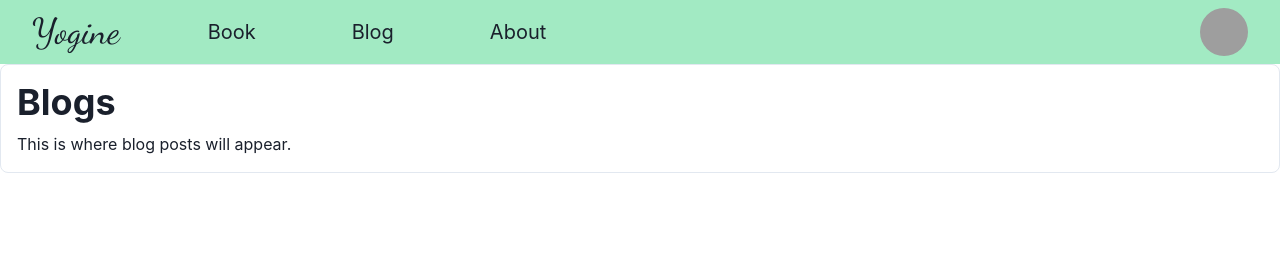
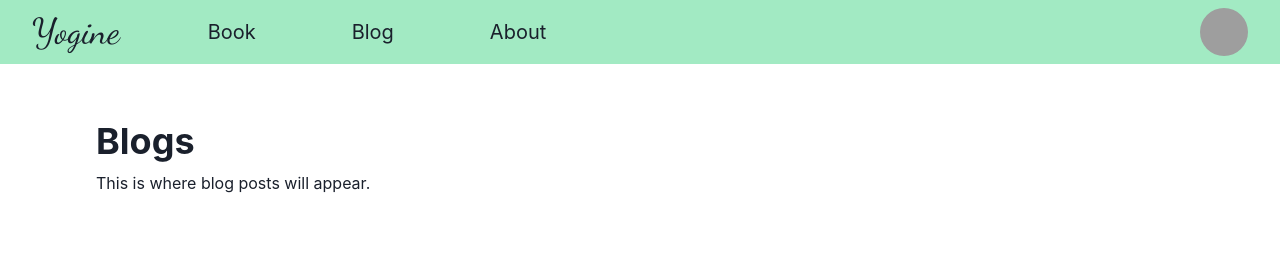
Before and after one commit to martinfaucheux/Yoga-app, a React (Create React App) app in the folder frontend/: page /blog in a window 1280 px wide. Shown: the top 261 px of the page. Built offline with nearby package versions, Linux system fonts and the light colour scheme; grey boxes are pictures that could not be loaded.

Commit message:
improve margin of common pages

```diff
--- a/frontend/src/components/PageContainer.js
+++ b/frontend/src/components/PageContainer.js
@@ -2,7 +2,7 @@ import { Box } from "@chakra-ui/react";
 
 const PageContainer = ({ children }) => {
   return (
-    <Box p={4} borderWidth="1px" borderRadius="lg" overflow="hidden">
+    <Box p={4} borderRadius="lg" mx={"20"} my={10} overflow="hidden">
       {children}
     </Box>
   );
--- a/frontend/src/components/SessionDetailPage.js
+++ b/frontend/src/components/SessionDetailPage.js
@@ -1,4 +1,4 @@
-import { Heading, Text, Box, Image, Button } from "@chakra-ui/react";
+import { Heading, Text, Box, Image, Button, Flex } from "@chakra-ui/react";
 import { useParams } from "react-router-dom";
 import { customFetch } from "../utils/customFetch";
 import React, { useState, useEffect } from "react";
```
